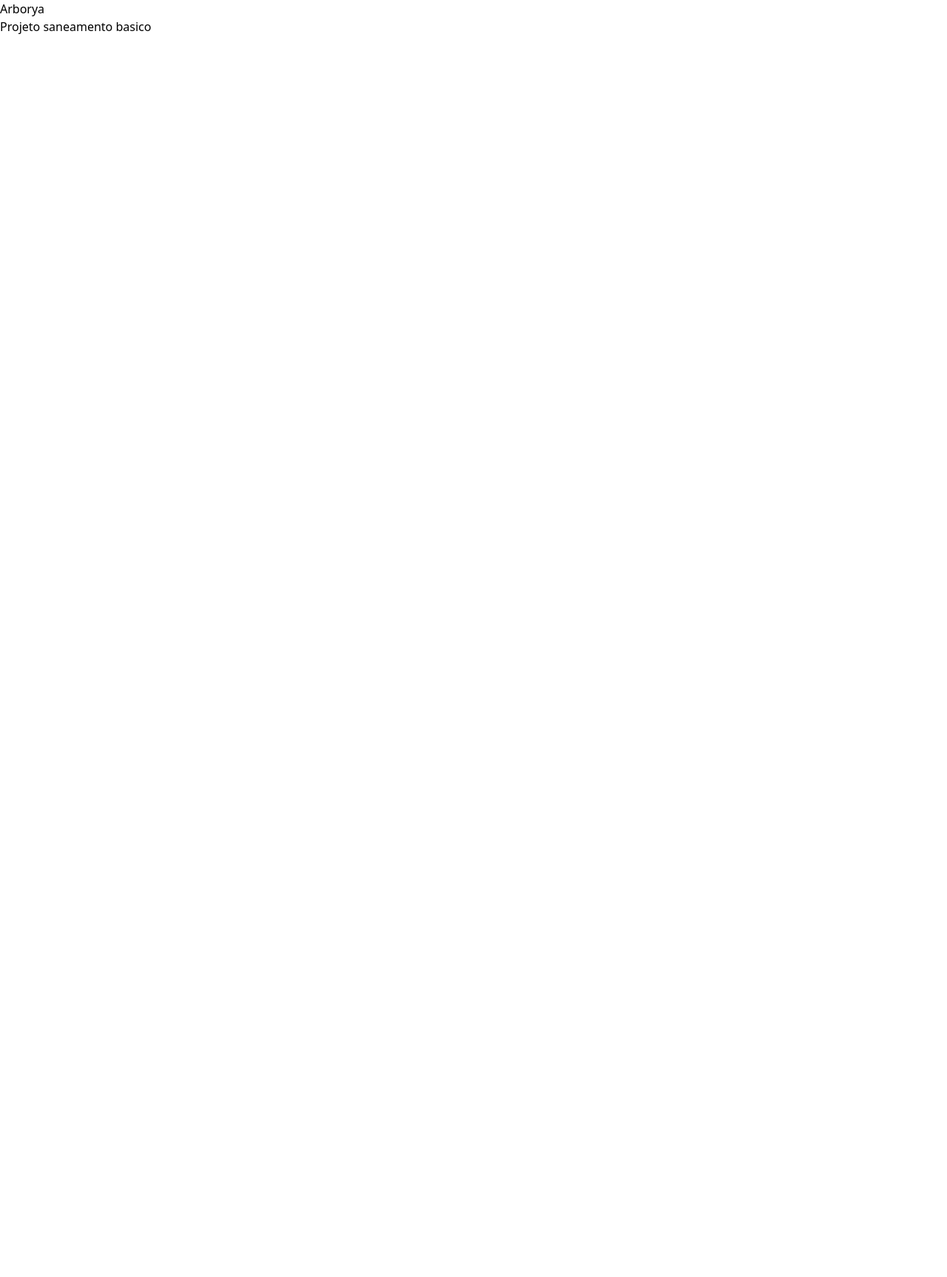
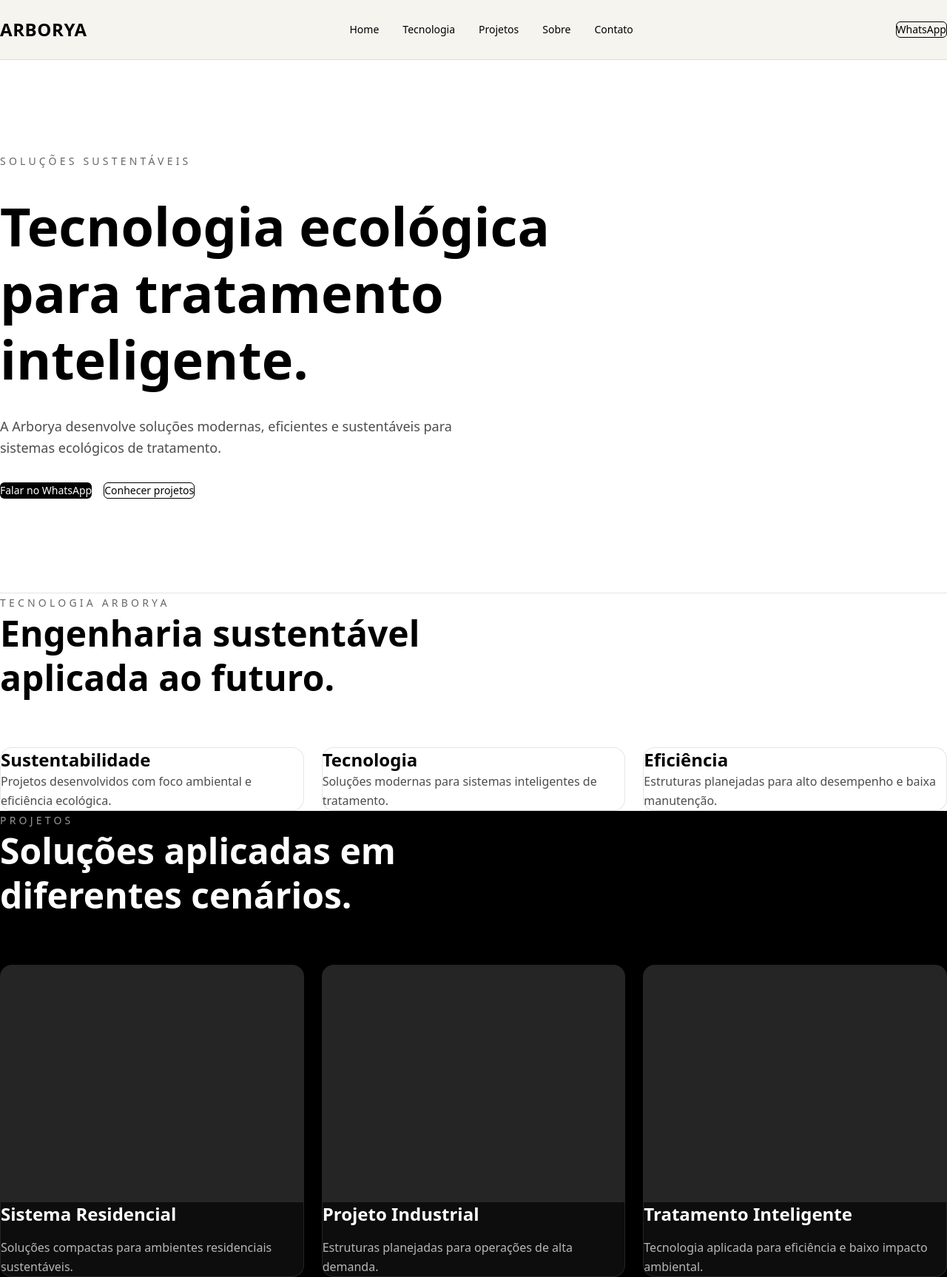
Before and after one commit to SamuelAndrade-Dev/arborya-site, a Next.js app: page / in a window 1280 px wide. Shown: the whole page at 74% size. Before the commit the page ends 800 px from the top, so only its background shows below. Built offline with nearby package versions, Linux system fonts and the light colour scheme.

Commit message:
adiconando a estru

```diff
--- a/src/app/page.tsx
+++ b/src/app/page.tsx
@@ -1,9 +1,15 @@
+import { Navbar } from "@/components/Navbar";
+import { HeroSection } from "@/sections/HeroSection";
+import { TechnologySection } from "@/sections/TechnologySection";
+import { ProjectsSection } from "@/sections/ProjectsSection";
 
 export default function Home() {
   return (
     <main>
-      <h1>Arborya</h1>
-      <h5>Projeto saneamento basico</h5>
+      <Navbar />
+      <HeroSection />
+      <TechnologySection />
+      <ProjectsSection />
     </main>
-  )
+  );
 }
--- /dev/null
+++ b/src/components/Navbar.tsx
@@ -0,0 +1,37 @@
+export function Navbar() {
+  return (
+    <header className="sticky top-0 z-50 border-b border-black/10 bg-[#f5f3ee]/90 backdrop-blur">
+      <div className="mx-auto flex h-20 max-w-7xl items-center justify-between px-6">
+        <div>
+          <h1 className="text-2xl font-bold tracking-wide">ARBORYA</h1>
+        </div>
+
+        <nav className="hidden items-center gap-8 md:flex">
+          <a href="#" className="text-sm transition hover:opacity-70">
+            Home
+          </a>
+
+          <a href="#" className="text-sm transition hover:opacity-70">
+            Tecnologia
+          </a>
+
+          <a href="#" className="text-sm transition hover:opacity-70">
+            Projetos
+          </a>
+
+          <a href="#" className="text-sm transition hover:opacity-70">
+            Sobre
+          </a>
+
+          <a href="#" className="text-sm transition hover:opacity-70">
+            Contato
+          </a>
+        </nav>
+
+        <button className="rounded-md border border-black px-4 py-2 text-sm font-medium transition hover:bg-black hover:text-white">
+          WhatsApp
+        </button>
+      </div>
+    </header>
+  );
+}
--- /dev/null
+++ b/src/sections/HeroSection.jsx
@@ -0,0 +1,30 @@
+export function HeroSection() {
+    return (
+        <section className="flex min-h-[calc(100vh-80px)] items-center">
+            <div className="mx-auto flex w-full max-w-7xl flex-col gap-8 px-6 py-20">
+                <span className="text-sm uppercase tracking-[0.3em] text-black/60">
+                    Soluções sustentáveis
+                </span>
+
+                <h1 className="max-w-4xl text-5xl font-bold leading-tight md:text-7xl">
+                    Tecnologia ecológica para tratamento inteligente.
+                </h1>
+
+                <p className="max-w-2xl text-lg leading-relaxed text-black/70">
+                    A Arborya desenvolve soluções modernas, eficientes e sustentáveis
+                    para sistemas ecológicos de tratamento.
+                </p>
+
+                <div className="flex gap-4">
+                    <button className="rounded-md bg-black px-6 py-3 text-sm font-medium text-white transition hover:opacity-90">
+                        Falar no WhatsApp
+                    </button>
+
+                    <button className="rounded-md border border-black px-6 py-3 text-sm font-medium transition hover:bg-black hover:text-white">
+                        Conhecer projetos
+                    </button>
+                </div>
+            </div>
+        </section>
+    );
+}
--- /dev/null
+++ b/src/sections/ProjectsSection.tsx
@@ -0,0 +1,52 @@
+const projects = [
+  {
+    title: "Sistema Residencial",
+    description: "Soluções compactas para ambientes residenciais sustentáveis.",
+  },
+  {
+    title: "Projeto Industrial",
+    description: "Estruturas planejadas para operações de alta demanda.",
+  },
+  {
+    title: "Tratamento Inteligente",
+    description:
+      "Tecnologia aplicada para eficiência e baixo impacto ambiental.",
+  },
+];
+
+export function ProjectsSection() {
+  return (
+    <section className="bg-black py-24 text-white">
+      <div className="mx-auto flex max-w-7xl flex-col gap-16 px-6">
+        <div className="max-w-3xl">
+          <span className="text-sm uppercase tracking-[0.3em] text-white/60">
+            Projetos
+          </span>
+
+          <h2 className="mt-4 text-4xl font-bold leading-tight md:text-5xl">
+            Soluções aplicadas em diferentes cenários.
+          </h2>
+        </div>
+
+        <div className="grid gap-6 md:grid-cols-3">
+          {projects.map((project) => (
+            <article
+              key={project.title}
+              className="group overflow-hidden rounded-2xl border border-white/10 bg-white/5"
+            >
+              <div className="h-80 bg-white/10 transition duration-500 group-hover:scale-105" />
+
+              <div className="flex flex-col gap-4 p-8">
+                <h3 className="text-2xl font-semibold">{project.title}</h3>
+
+                <p className="leading-relaxed text-white/70">
+                  {project.description}
+                </p>
+              </div>
+            </article>
+          ))}
+        </div>
+      </div>
+    </section>
+  );
+}
--- /dev/null
+++ b/src/sections/TechnologySection.tsx
@@ -0,0 +1,49 @@
+const technologies = [
+  {
+    title: "Sustentabilidade",
+    description:
+      "Projetos desenvolvidos com foco ambiental e eficiência ecológica.",
+  },
+  {
+    title: "Tecnologia",
+    description: "Soluções modernas para sistemas inteligentes de tratamento.",
+  },
+  {
+    title: "Eficiência",
+    description:
+      "Estruturas planejadas para alto desempenho e baixa manutenção.",
+  },
+];
+
+export function TechnologySection() {
+  return (
+    <section className="border-t border-black/10 py-24">
+      <div className="mx-auto flex max-w-7xl flex-col gap-16 px-6">
+        <div className="max-w-3xl">
+          <span className="text-sm uppercase tracking-[0.3em] text-black/60">
+            Tecnologia Arborya
+          </span>
+
+          <h2 className="mt-4 text-4xl font-bold leading-tight md:text-5xl">
+            Engenharia sustentável aplicada ao futuro.
+          </h2>
+        </div>
+
+        <div className="grid gap-6 md:grid-cols-3">
+          {technologies.map((item) => (
+            <article
+              key={item.title}
+              className="rounded-2xl border border-black/10 bg-white p-8"
+            >
+              <h3 className="text-2xl font-semibold">{item.title}</h3>
+
+              <p className="mt-4 leading-relaxed text-black/70">
+                {item.description}
+              </p>
+            </article>
+          ))}
+        </div>
+      </div>
+    </section>
+  );
+}
```
